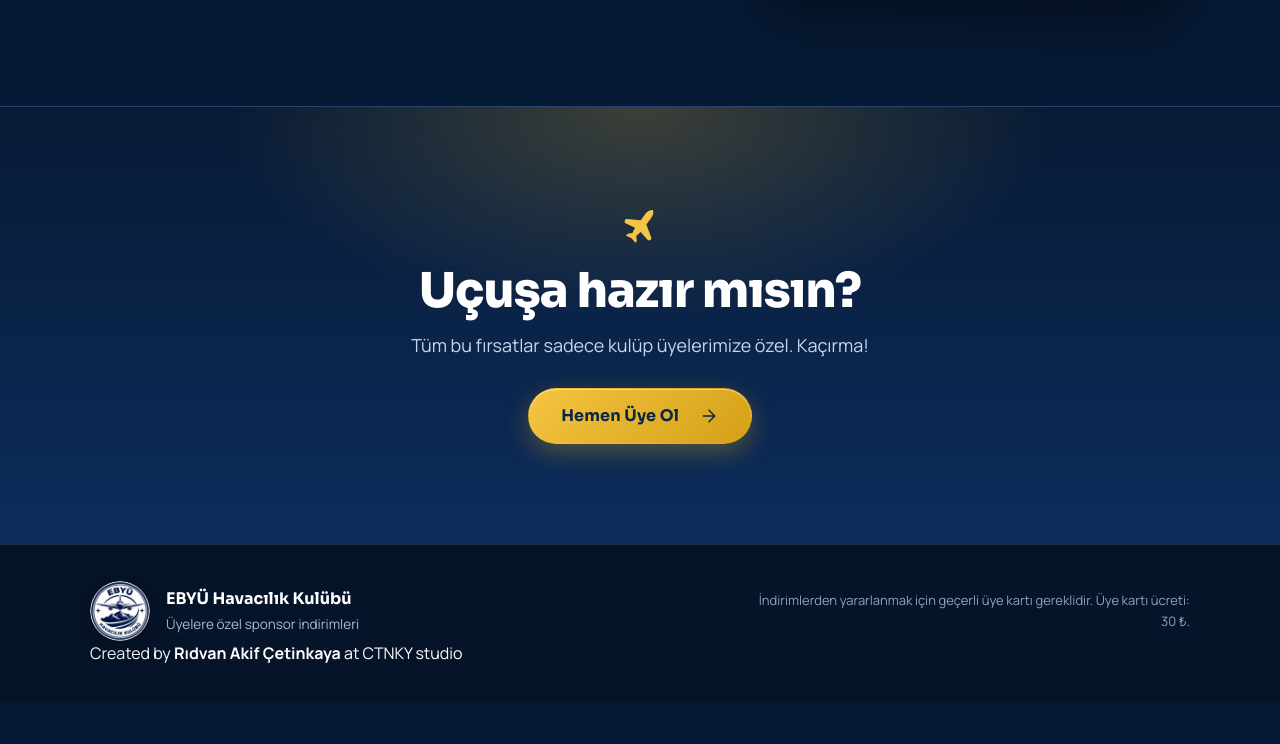
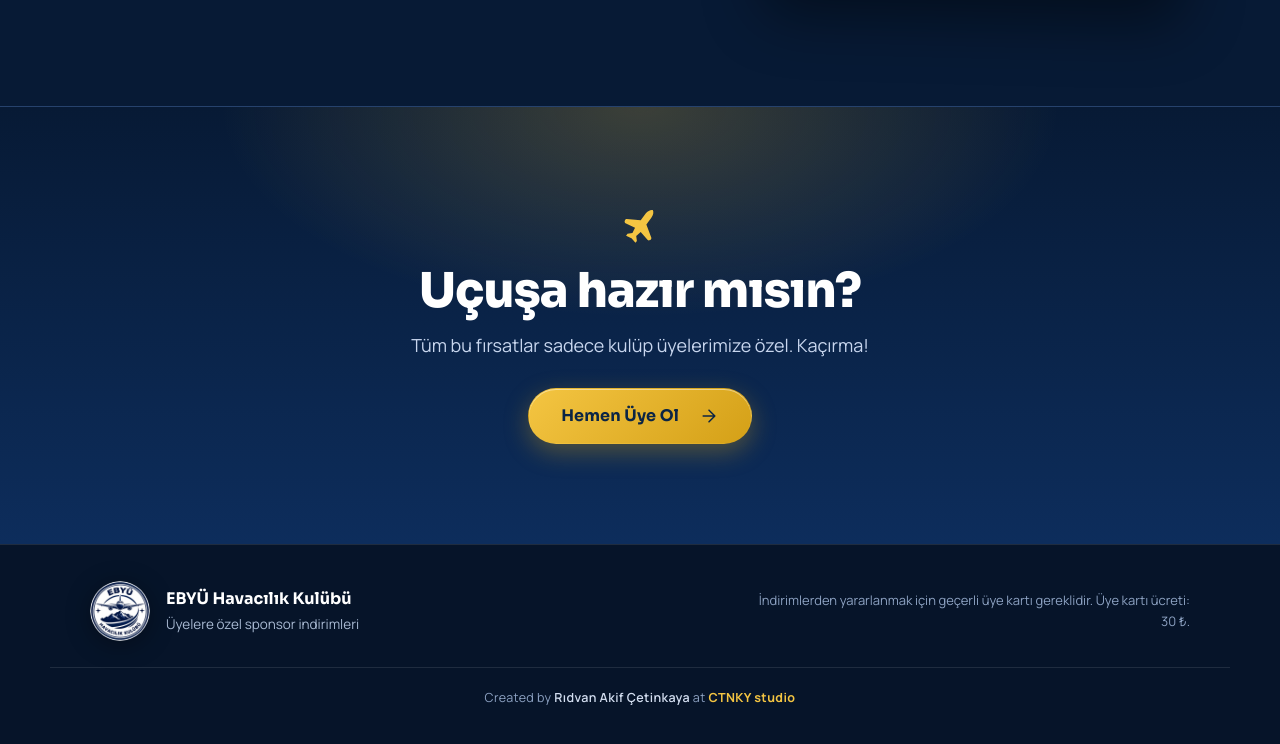
Before and after one commit to RidvanAkiff/ebyu-havacilik, a plain HTML site: page index.html in a window 1280 px wide. Shown: the part 3927-4671 px from the top of the page. Before the commit the page ends 4630 px from the top, so only its background shows below. Drawn offline with Linux system fonts and the light colour scheme.

Commit message:
Add files via upload

```diff
--- a/css/style.css
+++ b/css/style.css
@@ -812,6 +812,19 @@ html:has(dialog[open]) { overflow: hidden; }
 .footer__brand strong { display: block; font-family: var(--font-display); font-weight: 700; font-size: 16px; }
 .footer__brand span { font-size: 13.5px; color: var(--muted); }
 .footer__note { font-size: 13px; color: #8da2c2; max-width: 56ch; justify-self: end; }
+.footer__bottom {
+  margin-top: 26px;
+  padding-top: 20px;
+  border-top: 1px solid var(--line);
+  text-align: center;
+}
+.footer__credit {
+  font-size: 12.5px;
+  letter-spacing: .03em;
+  color: #8da2c2;
+}
+.footer__credit strong { color: #d3def0; font-weight: 600; }
+.footer__credit span { color: var(--gold-300); font-weight: 700; }
 
 /* =========================================================
    GİRİŞ ANİMASYONU (JS yoksa içerik görünür kalır)
```
